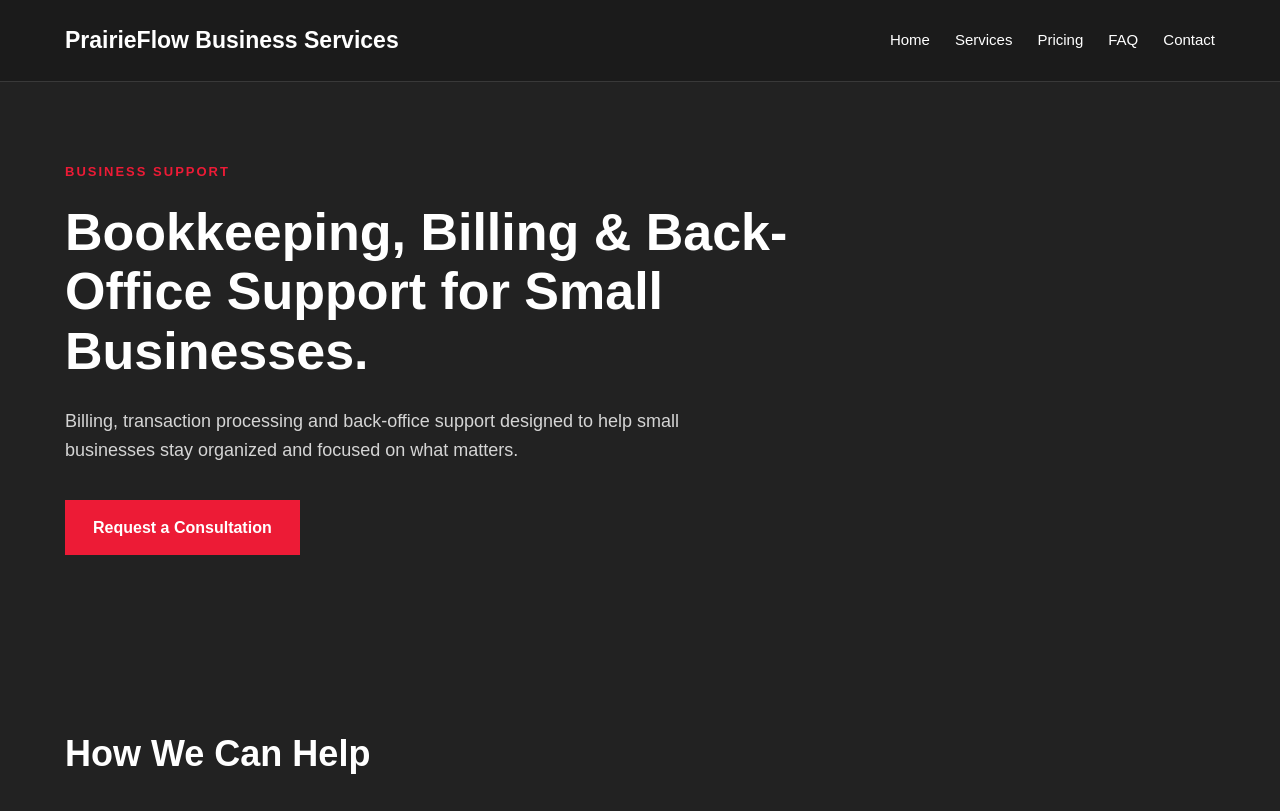
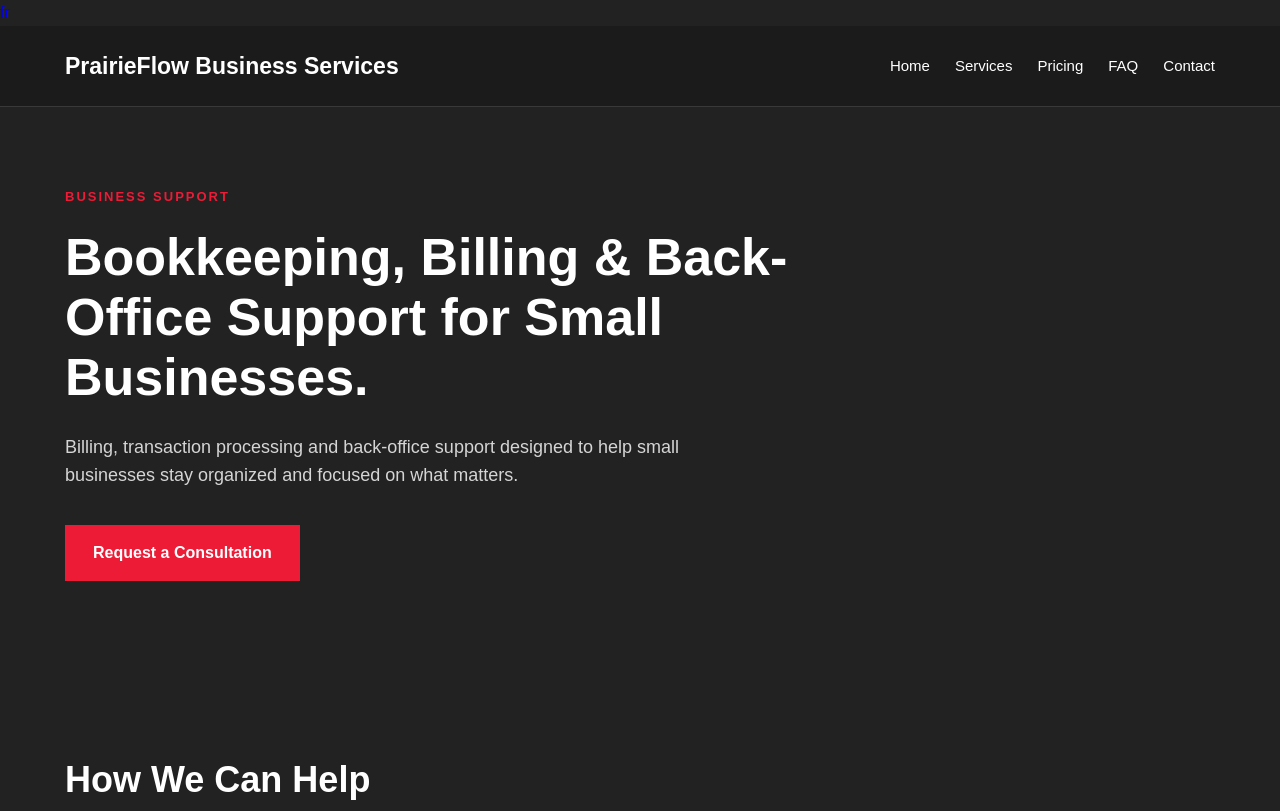
Before and after one commit to victoriadolmatova9-glitch/BusinessWebsite, a plain HTML site: page index.html in a window 1280 px wide. Shown: the top 811 px of the page. Drawn offline with Linux system fonts and the light colour scheme.

Commit message:
Update index.html

```diff
--- a/index.html
+++ b/index.html
@@ -1,5 +1,6 @@
 <!DOCTYPE html>
 <html lang="en">
+<a href="fr/index.html">fr</a>
 
 <head>
     <meta charset="UTF-8">
```
